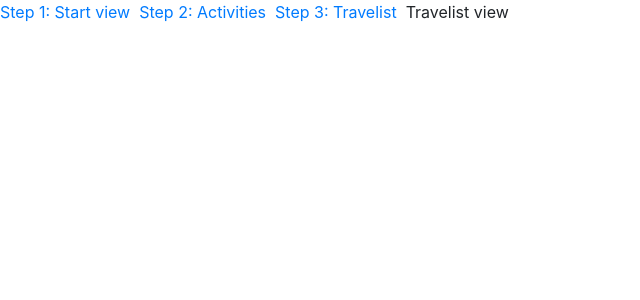
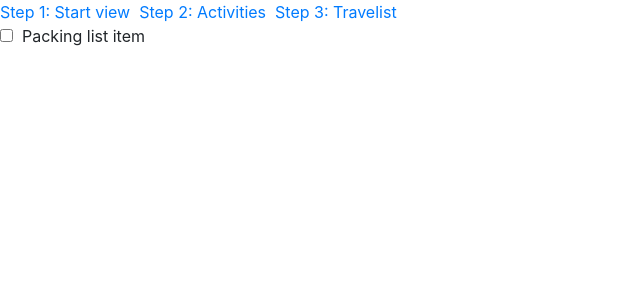
Before and after one commit to melvinlau/travelist, a React (Create React App) app in the folder client/: page /travelist in a window 1280 px wide. Shown: the top 300 px of the page, without its empty margins (0-640 px from the left). Built offline with nearby package versions, Linux system fonts and the light colour scheme.

Commit message:
Tested: PackingList renders a typical PackingListItem

```diff
--- a/client/src/App.js
+++ b/client/src/App.js
@@ -8,6 +8,7 @@ import {
 
 import StartForm from './components/StartForm';
 import ActivityList from './components/ActivityList';
+import PackingList from './components/PackingList';
 
 function App() {
   return (
@@ -22,7 +23,7 @@ function App() {
           <ActivityList />
         </Route>
         <Route path="/travelist">
-          Travelist view
+          <PackingList />
         </Route>
         <Route path="/">
           <StartForm />
--- a/client/src/components/ActivityList.js
+++ b/client/src/components/ActivityList.js
@@ -1,9 +1,20 @@
 import React, { useState } from "react";
+import {
+  BrowserRouter as Router,
+  Switch,
+  Route,
+  Link
+} from "react-router-dom";
 import ActivityListItem from './ActivityListItem';
 
 function ActivityList() {
   return (
+    <div>
     <ActivityListItem />
+    <Link to="/travelist">
+      <button className="get-list-button">Generate a Travelist!</button>
+    </Link>
+    </div>
   );
 }
 
--- /dev/null
+++ b/client/src/components/PackingList.js
@@ -0,0 +1,19 @@
+import React, { useState } from "react";
+import {
+  BrowserRouter as Router,
+  Switch,
+  Route,
+  Link
+} from "react-router-dom";
+
+import PackingListItem from './PackingListItem';
+
+function PackingList() {
+  return (
+    <div>
+      <PackingListItem />
+    </div>
+  );
+}
+
+export default PackingList;
--- /dev/null
+++ b/client/src/components/PackingListItem.js
@@ -0,0 +1,14 @@
+import React, { useState } from "react";
+
+function PackingListItem() {
+  return (
+    <div className="packing-list-item">
+      <input type="checkbox" /> &nbsp;
+      <label className="packing-list-item-name">
+        Packing list item
+      </label>
+    </div>
+  );
+}
+
+export default PackingListItem;
```
Also changed, not shown: 1 other file (tests, documents, lock files or other folders).
